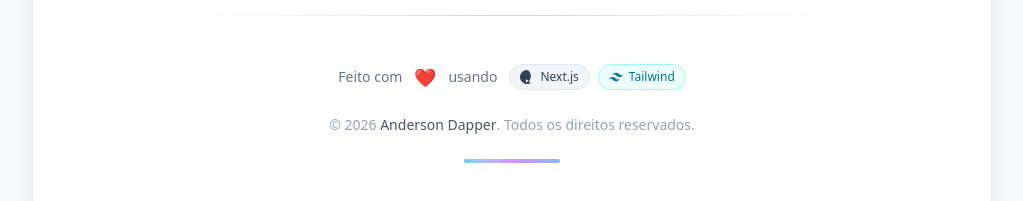
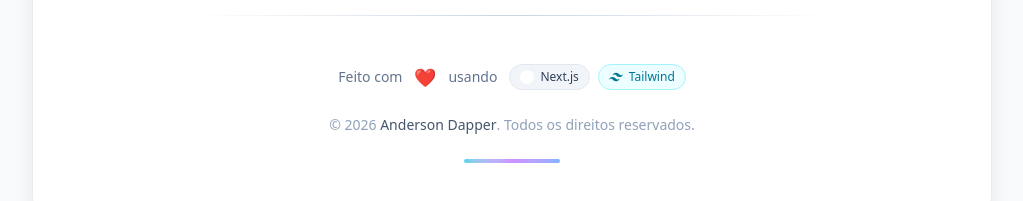
Before and after one commit to toppermitz/andersondapper, a Next.js app: page / in a window 1280 px wide. Shown: the part 2529-2730 px from the top of the page, without its empty margins (128-1151 px from the left). Built offline with nearby package versions, Linux system fonts and the light colour scheme.

Commit message:
fix: simplifica logo Next.js no footer

```diff
--- a/src/components/Footer.tsx
+++ b/src/components/Footer.tsx
@@ -21,9 +21,7 @@ export default function Footer() {
           <div className="flex items-center gap-2">
             {/* Next.js badge */}
             <span className="inline-flex items-center gap-1.5 px-2.5 py-1 rounded-full text-xs font-medium bg-slate-100 dark:bg-slate-800 text-slate-700 dark:text-slate-300 border border-slate-200 dark:border-slate-700">
-              <svg className="w-3.5 h-3.5" viewBox="0 0 24 24" fill="currentColor">
-                <path d="M11.572 0c-.176 0-.31.001-.358.007a19.76 19.76 0 0 1-.364.033C7.443.346 4.25 2.185 2.228 5.012a11.875 11.875 0 0 0-2.119 5.243c-.096.659-.108.854-.108 1.747s.012 1.089.108 1.748c.652 4.506 3.86 8.292 8.209 9.695.779.251 1.6.422 2.534.525.363.04 1.935.04 2.299 0 1.611-.178 2.977-.577 4.323-1.264.207-.106.247-.134.219-.158-.02-.013-.796-1.061-1.757-2.326l-1.728-2.3-.965 1.428c-1.055 1.563-1.072 1.587-1.254 1.728-.183.142-.442.236-.646.236-.316 0-.565-.108-.79-.347-.17-.179-.283-.37-.378-.614l-.055-.176-.01-1.824-.01-1.825.078-.116a.834.834 0 0 1 .182-.177c.086-.053.12-.062.236-.07.15-.01.34.023.473.086.066.03 1.154.691 2.419 1.47l2.299 1.416.055-.087c1.53-2.418 2.503-5.247 2.647-7.71.024-.402.03-.507.03-1.006 0-.5-.006-.604-.03-1.007-.196-3.234-1.682-6.23-4.273-8.56A11.883 11.883 0 0 0 11.572 0z"/>
-              </svg>
+              <span className="w-3.5 h-3.5 rounded-full bg-current flex items-center justify-center text-[8px] font-bold text-white dark:text-slate-900">N</span>
               Next.js
             </span>
 
```
